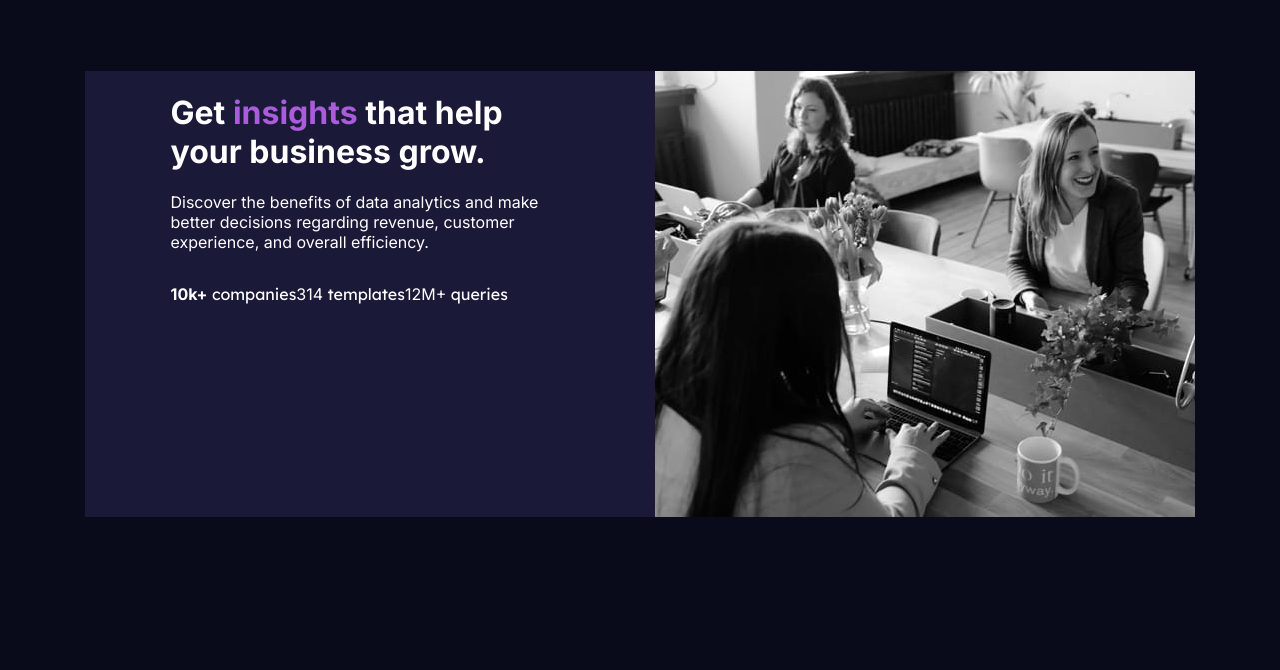
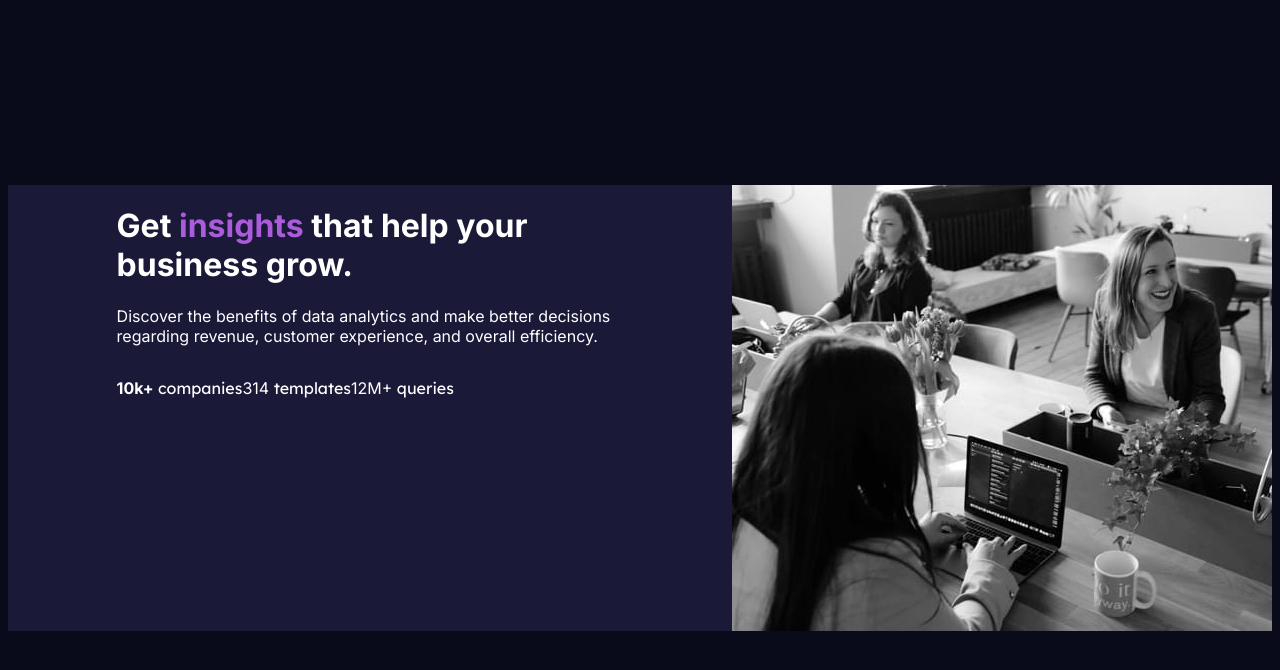
Before and after one commit to marciabel/stats-preview-card-component-fem, a plain HTML site: page index.html in a window 1280 px wide. Drawn offline with Linux system fonts and the light colour scheme.

Commit message:
reorganized css. deleted flex for main content

```diff
--- a/index.html
+++ b/index.html
@@ -31,9 +31,9 @@
                     </ul>
                 </div>
             </div>
-            <div id="image">
+            <picture id="image">
                 <img src="images/image-header-desktop.jpg" alt="people working at an office">
-            </div>
+            </picture>
         </div>
     </main>
     <footer>
--- a/styles/styles.css
+++ b/styles/styles.css
@@ -1,4 +1,11 @@
+/* GENERAL STYLES */
+
+html {
+    height: 100%;
+}
+
 body {
+    height: 100%;
     background-color: hsl(233, 47%, 7%);
     color: hsl(0, 0%, 100%);
     display: flex;
@@ -11,16 +18,13 @@ main {
     padding: 5% 0;
 }
 
-.accent-text {
-    color: hsl(277, 64%, 61%);
-}
 
-.stats-text {
-    font-family: 'Lexend Deca', sans-serif;
-}
+/* CONTENT */
 
-#image {
+#main-container {
     display: flex;
+    background-color: hsl(244, 38%, 16%);
+
 }
 
 #information {
@@ -30,17 +34,19 @@ main {
     align-items: center;
 }
 
+
+
+/* TEXT CONTENT */
 .information-text {
     width: 70%;
 }
 
-#main-container {
-    display: flex;
-    flex: row;
+.accent-text {
+    color: hsl(277, 64%, 61%);
+}
 
-    background-color: hsl(244, 38%, 16%);
-    height: 446;
-    width: 1110px;
+.stats-text {
+    font-family: 'Lexend Deca', sans-serif;
 }
 
 .information-text > ul {
@@ -50,3 +56,9 @@ main {
     list-style-type: none;
     padding-inline-start: 0;
 }
+
+/* IMAGE */
+
+#image {
+    display: flex;
+}
```
